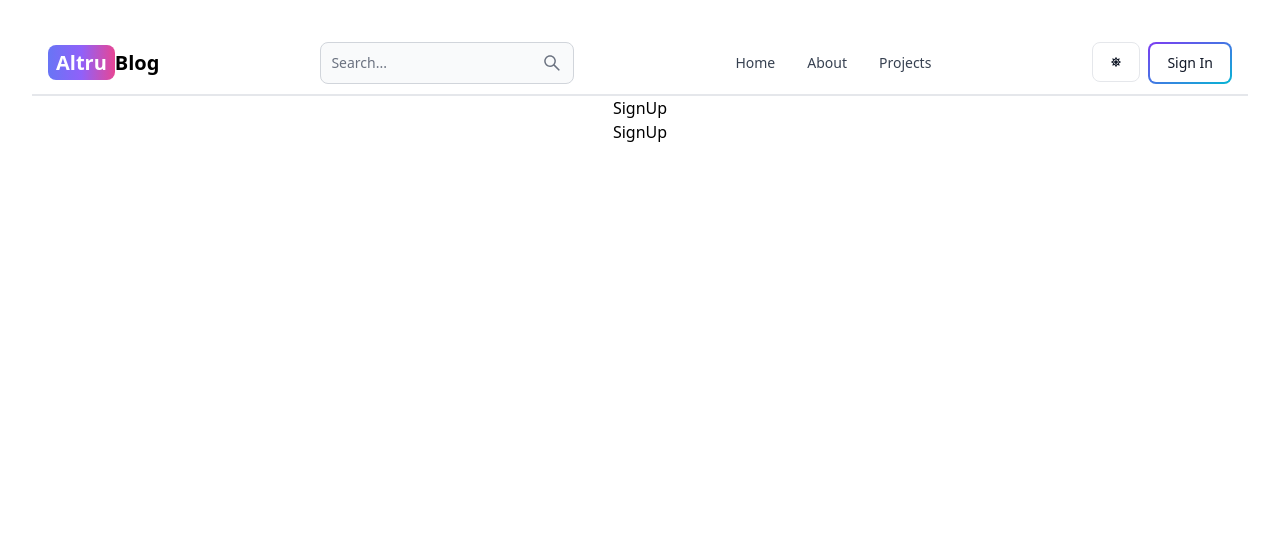
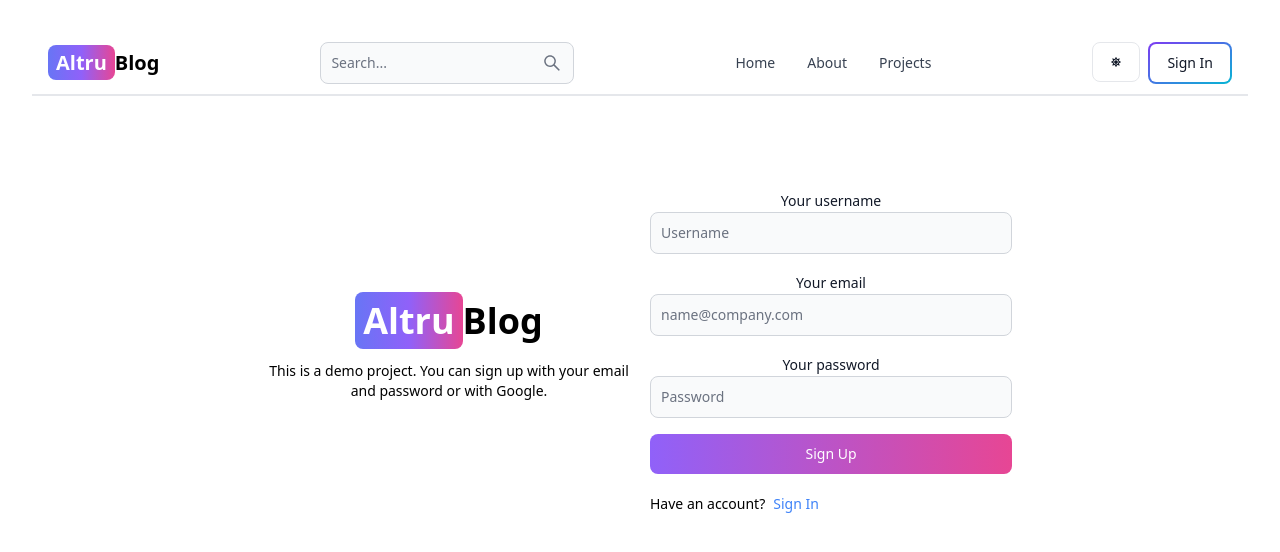
Before and after one commit to Rahul-repositry/BlogApp, a React (Vite) app in the folder client/: page /sign-up in a window 1280 px wide. Shown: the top 552 px of the page. Built offline with nearby package versions, Linux system fonts and the light colour scheme.

Commit message:
signup completed

```diff
--- a/client/src/pages/SignUp.jsx
+++ b/client/src/pages/SignUp.jsx
@@ -1,12 +1,118 @@
-import React from "react";
+import { Alert, Button, Label, Spinner, TextInput } from "flowbite-react";
+import { useState } from "react";
+import { Link, useNavigate } from "react-router-dom";
+// import OAuth from "../components/OAuth";
 
-const SignUp = () => {
+export default function SignUp() {
+  const [formData, setFormData] = useState({});
+  const [errorMessage, setErrorMessage] = useState(null);
+  const [loading, setLoading] = useState(false);
+  const navigate = useNavigate();
+  const handleChange = (e) => {
+    setFormData({ ...formData, [e.target.id]: e.target.value.trim() });
+  };
+  const handleSubmit = async (e) => {
+    e.preventDefault();
+    if (!formData.username || !formData.email || !formData.password) {
+      return setErrorMessage("Please fill out all fields.");
+    }
+    try {
+      setLoading(true);
+      setErrorMessage(null);
+      const res = await fetch("/api/auth/signup", {
+        method: "POST",
+        headers: { "Content-Type": "application/json" },
+        body: JSON.stringify(formData),
+      });
+      const data = await res.json();
+      if (data.success === false) {
+        return setErrorMessage(data.message);
+      }
+      setLoading(false);
+      if (res.ok) {
+        navigate("/sign-in");
+      }
+    } catch (error) {
+      setErrorMessage(error.message);
+      setLoading(false);
+    }
+  };
   return (
-    <div>
-      SignUp
-      <div>SignUp</div>
+    <div className="min-h-screen mt-20">
+      <div className="flex p-3 max-w-3xl mx-auto flex-col md:flex-row md:items-center gap-5">
+        {/* left */}
+        <div className="flex-1">
+          <Link to="/" className="font-bold dark:text-white text-4xl">
+            <span className="px-2 py-1 bg-gradient-to-r from-indigo-500 via-purple-500 to-pink-500 rounded-lg text-white">
+              Altru
+            </span>
+            Blog
+          </Link>
+          <p className="text-sm mt-5">
+            This is a demo project. You can sign up with your email and password
+            or with Google.
+          </p>
+        </div>
+        {/* right */}
+
+        <div className="flex-1">
+          <form className="flex flex-col gap-4" onSubmit={handleSubmit}>
+            <div>
+              <Label value="Your username" />
+              <TextInput
+                type="text"
+                placeholder="Username"
+                id="username"
+                onChange={handleChange}
+              />
+            </div>
+            <div>
+              <Label value="Your email" />
+              <TextInput
+                type="email"
+                placeholder="name@company.com"
+                id="email"
+                onChange={handleChange}
+              />
+            </div>
+            <div>
+              <Label value="Your password" />
+              <TextInput
+                type="password"
+                placeholder="Password"
+                id="password"
+                onChange={handleChange}
+              />
+            </div>
+            <Button
+              gradientDuoTone="purpleToPink"
+              type="submit"
+              disabled={loading}
+            >
+              {loading ? (
+                <>
+                  <Spinner size="sm" />
+                  <span className="pl-3">Loading...</span>
+                </>
+              ) : (
+                "Sign Up"
+              )}
+            </Button>
+            {/* <OAuth /> */}
+          </form>
+          <div className="flex gap-2 text-sm mt-5">
+            <span>Have an account?</span>
+            <Link to="/sign-in" className="text-blue-500">
+              Sign In
+            </Link>
+          </div>
+          {errorMessage && (
+            <Alert className="mt-5" color="failure">
+              {errorMessage}
+            </Alert>
+          )}
+        </div>
+      </div>
     </div>
   );
-};
-
-export default SignUp;
+}
--- a/client/vite.config.js
+++ b/client/vite.config.js
@@ -1,7 +1,16 @@
-import { defineConfig } from 'vite'
-import react from '@vitejs/plugin-react-swc'
+import { defineConfig } from "vite";
+import react from "@vitejs/plugin-react-swc";
 
 // https://vitejs.dev/config/
 export default defineConfig({
   plugins: [react()],
-})
+  server: {
+    proxy: {
+      "/api": {
+        target: "http://localhost:3000",
+        secure: false,
+        changeOrigin: true,
+      },
+    },
+  },
+});
```
